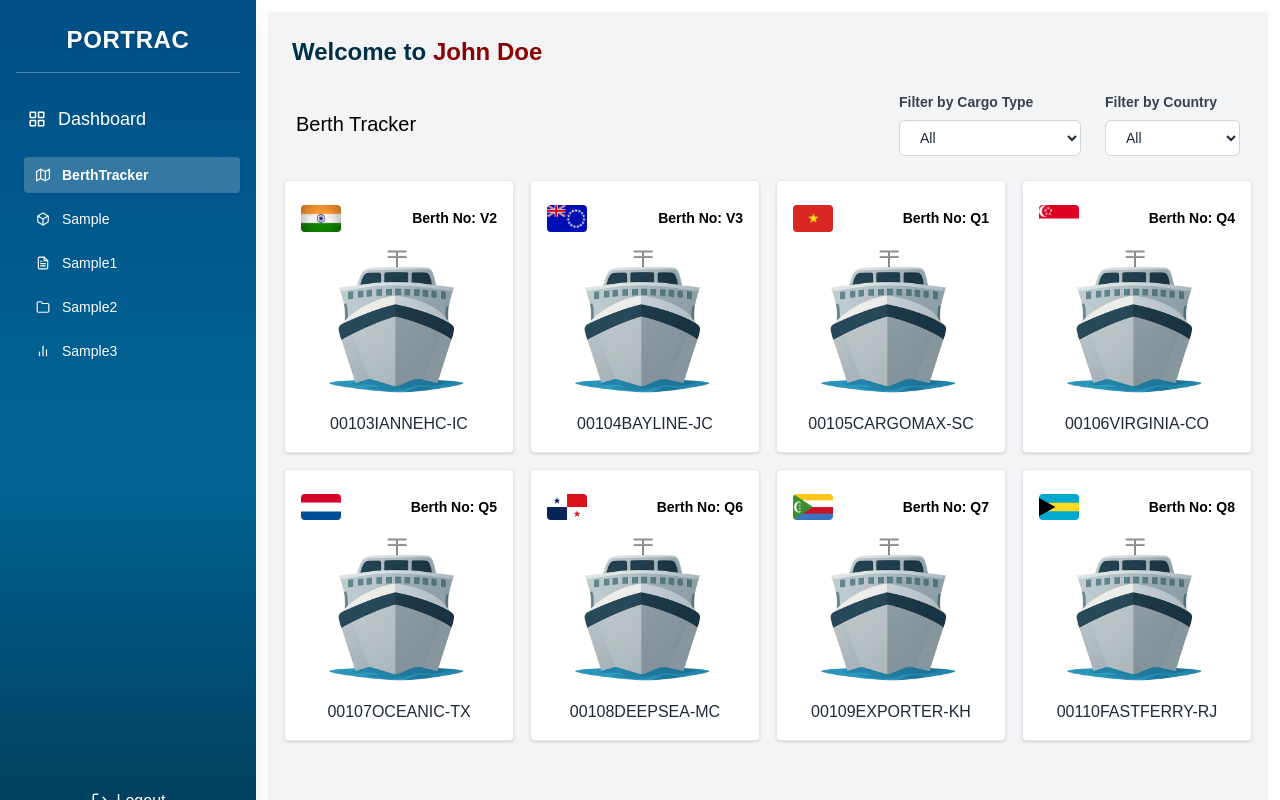
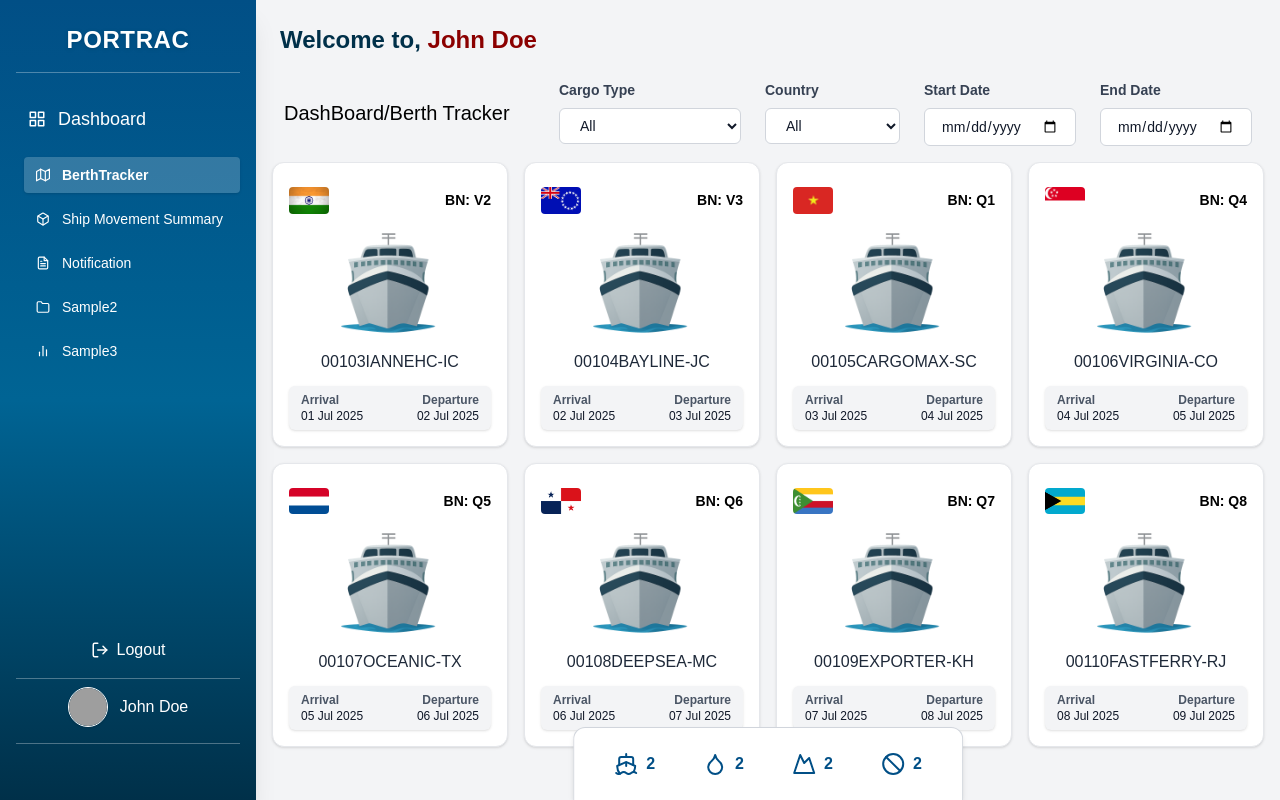
Before and after one commit to WHITEMATRIX24/CochinPortDemo, a Next.js app: page /dashboard in a window 1280 px wide. Shown: the top 800 px of the page. Built offline with nearby package versions, Linux system fonts and the light colour scheme; grey boxes are pictures that could not be loaded.

Commit message:
dashboard design updated

```diff
--- a/src/app/(dashboard)/dashboard/page.tsx
+++ b/src/app/(dashboard)/dashboard/page.tsx
@@ -11,17 +11,92 @@ type Berth = {
   berthNumber: string;
   countryFlag: string;
   country: string;
+  arrivalDate: string;    // format: 'YYYY-MM-DD'
+  departureDate: string;  // format: 'YYYY-MM-DD'
 };
 
 const berthData: Berth[] = [
-  { imageSrc: '/images/ship.png', berthId: '00103IANNEHC-IC', cargoType: 'Containerised', berthNumber: 'V2', countryFlag: '/images/india.jpg', country: 'India' },
-  { imageSrc: '/images/ship.png', berthId: '00104BAYLINE-JC', cargoType: 'Liquid Bulk', berthNumber: 'V3', countryFlag: '/images/Cook-Islands-Flag.jpg', country: 'Cook Islands' },
-  { imageSrc: '/images/ship.png', berthId: '00105CARGOMAX-SC', cargoType: 'Non Cargo', berthNumber: 'Q1', countryFlag: '/images/VIET NAM.jpeg', country: 'Vietnam' },
-  { imageSrc: '/images/ship.png', berthId: '00106VIRGINIA-CO', cargoType: 'Dry Bulk Mechanical', berthNumber: 'Q4', countryFlag: '/images/singapore.webp', country: 'Singapore' },
-  { imageSrc: '/images/ship.png', berthId: '00107OCEANIC-TX', cargoType: 'Containerised', berthNumber: 'Q5', countryFlag: '/images/nl-flag.jpg', country: 'Netherlands' },
-  { imageSrc: '/images/ship.png', berthId: '00108DEEPSEA-MC', cargoType: 'Liquid Bulk', berthNumber: 'Q6', countryFlag: '/images/panamaFlag.png', country: 'Panama' },
-  { imageSrc: '/images/ship.png', berthId: '00109EXPORTER-KH', cargoType: 'Dry Bulk Mechanical', berthNumber: 'Q7', countryFlag: '/images/Flag-Comoros.webp', country: 'Comoros' },
-  { imageSrc: '/images/ship.png', berthId: '00110FASTFERRY-RJ', cargoType: 'Non Cargo', berthNumber: 'Q8', countryFlag: '/images/Flag-of-The-Bahamas.webp', country: 'Bahamas' },
+  {
+    imageSrc: '/images/ship.png',
+    berthId: '00103IANNEHC-IC',
+    cargoType: 'Containerised',
+    berthNumber: 'V2',
+    countryFlag: '/images/india.jpg',
+    country: 'India',
+    arrivalDate: '2025-07-01',
+    departureDate: '2025-07-02'
+  },
+  {
+    imageSrc: '/images/ship.png',
+    berthId: '00104BAYLINE-JC',
+    cargoType: 'Liquid Bulk',
+    berthNumber: 'V3',
+    countryFlag: '/images/Cook-Islands-Flag.jpg',
+    country: 'Cook Islands',
+    arrivalDate: '2025-07-02',
+    departureDate: '2025-07-03'
+  },
+  {
+    imageSrc: '/images/ship.png',
+    berthId: '00105CARGOMAX-SC',
+    cargoType: 'Non Cargo',
+    berthNumber: 'Q1',
+    countryFlag: '/images/VIET NAM.jpeg',
+    country: 'Vietnam',
+    arrivalDate: '2025-07-03',
+    departureDate: '2025-07-04'
+  },
+  {
+    imageSrc: '/images/ship.png',
+    berthId: '00106VIRGINIA-CO',
+    cargoType: 'Dry Bulk Mechanical',
+    berthNumber: 'Q4',
+    countryFlag: '/images/singapore.webp',
+    country: 'Singapore',
+    arrivalDate: '2025-07-04',
+    departureDate: '2025-07-05'
+  },
+  {
+    imageSrc: '/images/ship.png',
+    berthId: '00107OCEANIC-TX',
+    cargoType: 'Containerised',
+    berthNumber: 'Q5',
+    countryFlag: '/images/nl-flag.jpg',
+    country: 'Netherlands',
+    arrivalDate: '2025-07-05',
+    departureDate: '2025-07-06'
+  },
+  {
+    imageSrc: '/images/ship.png',
+    berthId: '00108DEEPSEA-MC',
+    cargoType: 'Liquid Bulk',
+    berthNumber: 'Q6',
+    countryFlag: '/images/panamaFlag.png',
+    country: 'Panama',
+    arrivalDate: '2025-07-06',
+    departureDate: '2025-07-07'
+  },
+  {
+    imageSrc: '/images/ship.png',
+    berthId: '00109EXPORTER-KH',
+    cargoType: 'Dry Bulk Mechanical',
+    berthNumber: 'Q7',
+    countryFlag: '/images/Flag-Comoros.webp',
+    country: 'Comoros',
+    arrivalDate: '2025-07-07',
+    departureDate: '2025-07-08'
+  },
+  {
+    imageSrc: '/images/ship.png',
+    berthId: '00110FASTFERRY-RJ',
+    cargoType: 'Non Cargo',
+    berthNumber: 'Q8',
+    countryFlag: '/images/Flag-of-The-Bahamas.webp',
+    country: 'Bahamas',
+    arrivalDate: '2025-07-08',
+    departureDate: '2025-07-09'
+  }
+
 ];
 
 const cargoTypes = [
@@ -35,80 +110,98 @@ const cargoTypes = [
 export default function HomePage() {
   const [filter, setFilter] = useState<string>('All');
   const [selectedCountry, setSelectedCountry] = useState<string>('All');
+  const [startDate, setStartDate] = useState<string>('');
+  const [endDate, setEndDate] = useState<string>('');
+
 
   const countries = ['All', ...new Set(berthData.map(item => item.country))];
 
   const filteredData = berthData.filter(item => {
     const cargoMatch = filter === 'All' || item.cargoType === filter;
     const countryMatch = selectedCountry === 'All' || item.country === selectedCountry;
-    return cargoMatch && countryMatch;
+
+    const arrival = item.arrivalDate;
+    const departure = item.departureDate;
+
+    const dateMatch =
+      (!startDate || arrival >= startDate) &&
+      (!endDate || departure <= endDate);
+
+    return cargoMatch && countryMatch && dateMatch;
   });
 
-
-
   return (
-    <main className="p-4 min-h-screen bg-gray-100">
+ <div className="relative h-screen bg-gray-100">
+  <main className="flex flex-col h-full">
+    {/* Header and Filters (fixed height) */}
+    <div className="flex-shrink-0 p-4">
       {/* Welcome Heading */}
       <div className="mb-4 p-2">
         <h5 className="text-2xl font-bold text-[#003049]">
-          Welcome to <span className="text-[#8B0000]">John Doe</span>
+          Welcome to, <span className="text-[#8B0000]">John Doe</span>
         </h5>
       </div>
 
       {/* Filters + Title */}
-      <div className="flex flex-col sm:flex-row justify-between items-start sm:items-center mb-6 gap-4 px-3">
-        {/* Left: Title */}
-        <h6 className="text-xl text-black">Berth Tracker</h6>
+      <div className="flex flex-col sm:flex-row justify-between items-start sm:items-center gap-4 px-3">
+        <h6 className="text-xl text-black text-sm">DashBoard/Berth Tracker</h6>
 
-        {/* Right: Filters */}
         <div className="flex flex-col sm:flex-row gap-6 w-full sm:w-auto">
           {/* Cargo Filter */}
           <div className="flex flex-col">
-            <label
-              htmlFor="cargoFilter"
-              className="text-sm font-semibold text-gray-700 mb-2"
-            >
-              Filter by Cargo Type
-            </label>
+            <label className="text-sm font-semibold text-gray-700 mb-2">Cargo Type</label>
             <select
-              id="cargoFilter"
               value={filter}
               onChange={(e) => setFilter(e.target.value)}
-              className="border border-gray-300 rounded-md px-4 py-2 text-sm text-gray-800 bg-white focus:outline-none focus:ring-2 focus:ring-blue-400"
+              className="border border-gray-300 rounded-md px-4 py-2 text-sm bg-white text-gray-900"
             >
-              {cargoTypes.map((type, index) => (
-                <option key={index} value={type}>
-                  {type}
-                </option>
+              {cargoTypes.map((type, i) => (
+                <option key={i} value={type}>{type}</option>
               ))}
             </select>
           </div>
 
           {/* Country Filter */}
           <div className="flex flex-col">
-            <label
-              htmlFor="countryFilter"
-              className="text-sm font-semibold text-gray-700 mb-2"
-            >
-              Filter by Country
-            </label>
+            <label className="text-sm font-semibold text-gray-700 mb-2">Country</label>
             <select
-              id="countryFilter"
               value={selectedCountry}
               onChange={(e) => setSelectedCountry(e.target.value)}
-              className="border border-gray-300 rounded-md px-4 py-2 text-sm text-gray-800 bg-white focus:outline-none focus:ring-2 focus:ring-blue-400"
+              className="border border-gray-300 rounded-md px-4 py-2 text-sm bg-white text-gray-900"
             >
-              {countries.map((country, index) => (
-                <option key={index} value={country}>
-                  {country}
-                </option>
+              {countries.map((country, i) => (
+                <option key={i} value={country}>{country}</option>
               ))}
             </select>
           </div>
+
+          {/* Start Date */}
+          <div className="flex flex-col">
+            <label className="text-sm font-semibold text-gray-700 mb-2">Start Date</label>
+            <input
+              type="date"
+              value={startDate}
+              onChange={(e) => setStartDate(e.target.value)}
+              className="border border-gray-300 rounded-md px-4 py-2 text-sm bg-white text-gray-900"
+            />
+          </div>
+
+          {/* End Date */}
+          <div className="flex flex-col">
+            <label className="text-sm font-semibold text-gray-700 mb-2">End Date</label>
+            <input
+              type="date"
+              value={endDate}
+              onChange={(e) => setEndDate(e.target.value)}
+              className="border border-gray-300 rounded-md px-4 py-2 text-sm bg-white text-gray-900"
+            />
+          </div>
         </div>
       </div>
+    </div>
 
-      {/* Cards */}
+    {/* Scrollable Card Container */}
+    <div className="flex-1 overflow-y-auto px-4 pb-4">
       <div className="grid grid-cols-1 sm:grid-cols-2 md:grid-cols-3 lg:grid-cols-4 gap-4">
         {filteredData.map((berth, index) => (
           <Card
@@ -117,12 +210,18 @@ export default function HomePage() {
             berthId={berth.berthId}
             berthNumber={berth.berthNumber}
             countryFlag={berth.countryFlag}
+            arrivalDate={berth.arrivalDate}
+            departureDate={berth.departureDate}
           />
         ))}
       </div>
-            {/* icon Grid */}
+
+      <div className="mt-8">
         <CargoStats berthData={berthData} />
+      </div>
+    </div>
+  </main>
+</div>
 
-    </main>
   );
 }
--- a/src/app/(dashboard)/layout.tsx
+++ b/src/app/(dashboard)/layout.tsx
@@ -3,7 +3,7 @@ export default function DashboardLayout({ children }: { children: React.ReactNod
   return (
     <div style={{ display: 'flex' }}>
       <Sidebar />
-      <div style={{ flex: 1, padding: 12, background: 'white', minHeight: '100vh' }}>
+      <div style={{ flex: 1, padding: 0, background: 'white', minHeight: '100vh' }}>
         {children}
       </div>
     </div>
--- a/src/components/BerthTrackerCard.tsx
+++ b/src/components/BerthTrackerCard.tsx
@@ -1,16 +1,41 @@
+'use client';
+
 import Image from 'next/image';
 
-type CardProps = {
+type Props = {
   imageSrc: string;
   berthId: string;
   berthNumber: string;
   countryFlag: string;
+  arrivalDate: string;
+  departureDate: string;
 };
 
-export default function Card({ imageSrc, berthId, berthNumber, countryFlag }: CardProps) {
+export default function BerthTrackerCard({
+  imageSrc,
+  berthId,
+  berthNumber,
+  countryFlag,
+  arrivalDate,
+  departureDate,
+}: Props) {
+  // Format the dates to: 04 Jul 2025
+  const formattedArrival = new Date(arrivalDate).toLocaleDateString('en-GB', {
+    day: '2-digit',
+    month: 'short',
+    year: 'numeric',
+  });
+
+  const formattedDeparture = new Date(departureDate).toLocaleDateString('en-GB', {
+    day: '2-digit',
+    month: 'short',
+    year: 'numeric',
+  });
+
   return (
-    <div className="bg-white border border-gray-200 rounded shadow-sm p-4 text-center hover:shadow-md transition duration-200">
-      <div className="flex items-center justify-between mt-2 mb-2">
+    <div className="bg-white border border-gray-200 rounded-xl shadow-sm p-4 text-center transition-transform duration-300 transform hover:scale-100 hover:shadow-lg hover:border-blue-400 hover:ring-2 hover:ring-blue-200">
+      {/* Top: Flag + Berth Number */}
+      <div className="flex items-center justify-between mt-2 mb-3">
         {/* Flag on Left */}
         <div className="relative w-10 aspect-[3/2]">
           <Image
@@ -20,12 +45,13 @@ export default function Card({ imageSrc, berthId, berthNumber, countryFlag }: Ca
             className="rounded object-cover"
           />
         </div>
+
         {/* Berth Number on Right */}
-        <p className="font-bold text-black text-sm m-0">Berth No: {berthNumber}</p>
+        <p className="font-bold text-black text-sm m-0">BN: {berthNumber}</p>
       </div>
 
-      {/* Image Wrapper */}
-      <div className="relative w-full h-40 mb-3">
+      {/* Ship Image */}
+      <div className="relative w-full h-28 mb-3">
         <Image
           src={imageSrc}
           alt={berthId}
@@ -35,8 +61,19 @@ export default function Card({ imageSrc, berthId, berthNumber, countryFlag }: Ca
       </div>
 
       {/* Berth ID */}
-      <p className="font-medium text-gray-800 truncate">{berthId}</p>
+      <p className="font-medium text-gray-800 truncate mb-2">{berthId}</p>
 
+      {/* Arrival & Departure Dates */}
+      <div className="mt-3 px-3 py-1.5 bg-gray-100 rounded-md flex justify-between items-center text-xs text-gray-700 shadow-sm">
+        <div className="flex flex-col items-start">
+          <span className="font-semibold text-gray-600">Arrival</span>
+          <span className="text-gray-900">{formattedArrival}</span>
+        </div>
+        <div className="flex flex-col items-end">
+          <span className="font-semibold text-gray-600">Departure</span>
+          <span className="text-gray-900">{formattedDeparture}</span>
+        </div>
+      </div>
     </div>
   );
 }
--- a/src/components/CargoStats.tsx
+++ b/src/components/CargoStats.tsx
@@ -7,52 +7,32 @@ type Props = {
     cargoType: string;
   }[];
 };
+
 const statsMeta = [
-  {
-    label: 'Containerised',
-color: 'bg-[#006494] text-white border border-[#012A4A]'
-,    Icon: Ship,
-  },
-  {
-    label: 'Liquid Bulk',
-color: 'bg-[#006494] text-white border border-[#012A4A]'
-,    Icon: Droplet,
-  },
-  {
-    label: 'Dry Bulk Mechanical',
-color: 'bg-[#006494] text-white border border-[#012A4A]'
-,    Icon: Mountain,
-  },
-  {
-    label: 'Non Cargo',
-color: 'bg-[#006494] text-white border border-[#012A4A]'
-,    Icon: Ban,
-  },
+  { label: 'Containerised', Icon: Ship },
+  { label: 'Liquid Bulk', Icon: Droplet },
+  { label: 'Dry Bulk Mechanical', Icon: Mountain },
+  { label: 'Non Cargo', Icon: Ban },
 ];
-
 
 export default function CargoStats({ berthData }: Props) {
   return (
-    <div className="mt-15">
-{/*       <h6 className="text-lg font-semibold mb-4 text-gray-800">Cargo Type Statistics</h6>
- */}      <div className="grid grid-cols-1 sm:grid-cols-2 md:grid-cols-4 gap-6">
-        {statsMeta.map(({ label, color, Icon }) => {
+    <div className="absolute bottom-0 left-1/2 -translate-x-1/2 z-50 bg-white border-x border-t border-gray-300 shadow-md rounded-t-xl px-10 py-6 flex gap-12 items-center">
+      {statsMeta.map(({ label, Icon }) => {
         const count = berthData.filter(b => b.cargoType === label).length;
         return (
           <div
             key={label}
-  className={`rounded-lg p-5 flex items-center justify-between shadow-inner backdrop-blur-sm border border-white/10 ${color}`}
+            className="relative flex group items-center gap-2 text-[#014F86] font-semibold"
           >
-
-              <div>
-                <div className="text-md font-medium drop-shadow-sm">{label}</div>
-                <div className="text-2xl font-bold">{count}</div>
+            <Icon className="w-6 h-6" />
+            <span>{count}</span>
+            <div className="absolute bottom-8 left-1/2 -translate-x-1/2 text-xs bg-gray-800 text-white px-2 py-1 rounded opacity-0 group-hover:opacity-100 transition-opacity duration-200 whitespace-nowrap">
+              {label}
             </div>
-              <Icon className="w-10 h-15 opacity-80" />
           </div>
         );
       })}
     </div>
-    </div>
   );
 }
--- a/src/components/Sidebar.tsx
+++ b/src/components/Sidebar.tsx
@@ -13,8 +13,8 @@ import {
 export default function Sidebar() {
   const submenuLinks = [
     { label: 'BerthTracker', icon: <FiMap /> },
-    { label: 'Sample', icon: <FiBox /> },
-    { label: 'Sample1', icon: <FiFileText /> },
+    { label: 'Ship Movement Summary', icon: <FiBox /> },
+    { label: 'Notification', icon: <FiFileText /> },
     { label: 'Sample2', icon: <FiFolder /> },
     { label: 'Sample3', icon: <FiBarChart2 /> },
   ];
@@ -65,7 +65,6 @@ export default function Sidebar() {
               <FiGrid />
               Dashboard
             </a>
-
             <div className="ml-2 space-y-2 text-sm">
               {submenuLinks.map(({ label, icon }) => (
                 <a
```
Also changed, not shown: 1 other file (tests, documents, lock files or other folders). Lines whose indentation alone changed are shown as unchanged.
